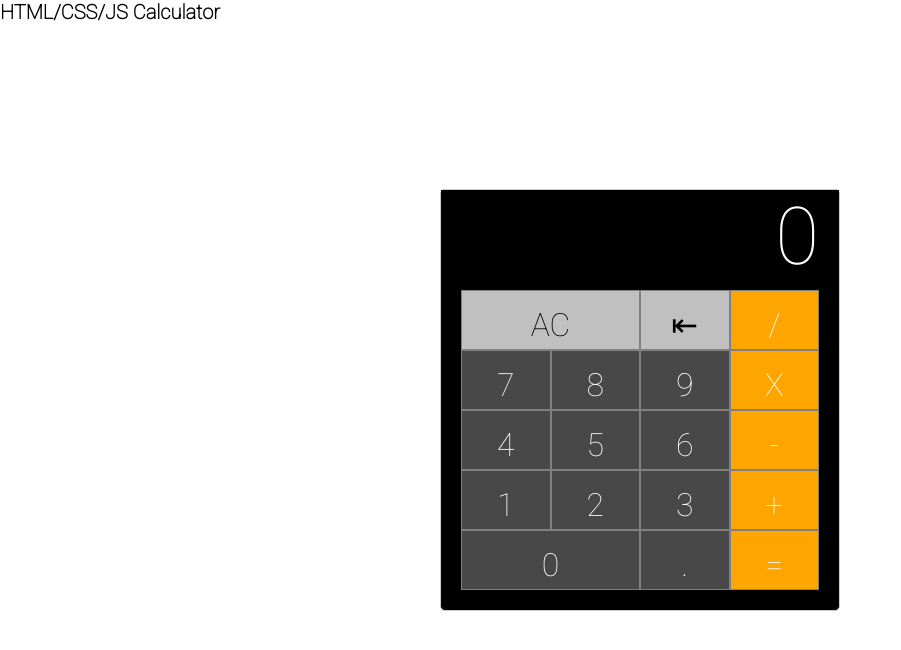
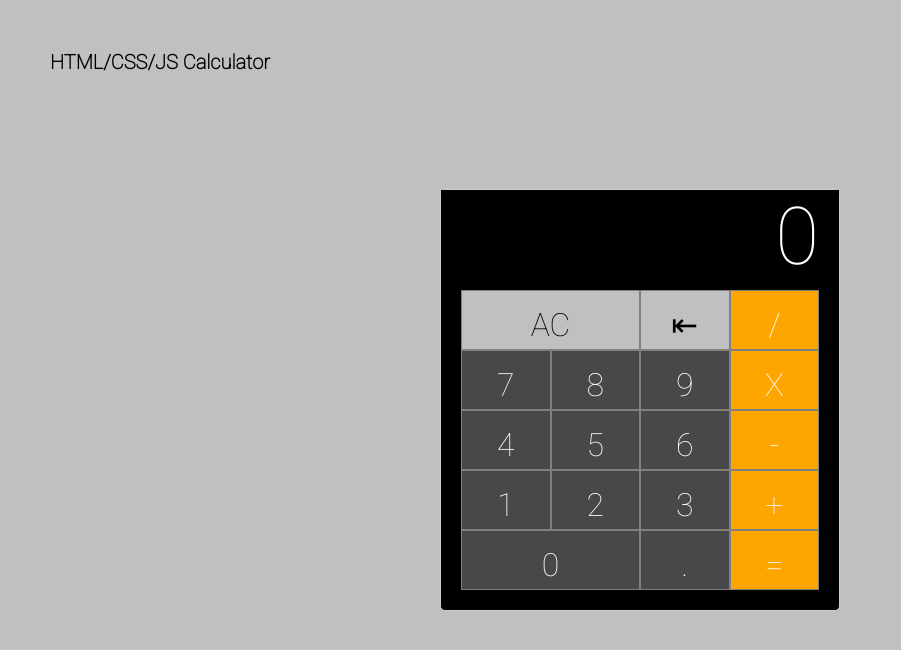
Before and after one commit to jskahmeyer/jscalculator, a plain HTML site: page index.html in a window 1280 px wide. Shown: the whole page, without its empty margins (0-901 px from the left). Drawn offline with Linux system fonts and the light colour scheme.

Commit message:
Update style.css

```diff
--- a/style.css
+++ b/style.css
@@ -10,6 +10,8 @@ body {
   font-family: "Roboto", sans-serif;
   font-size: 62.5%;
   box-sizing: border-box;
+  background-color: silver;
+  padding: 50px;
 }
 
 .calc-btn {
```
